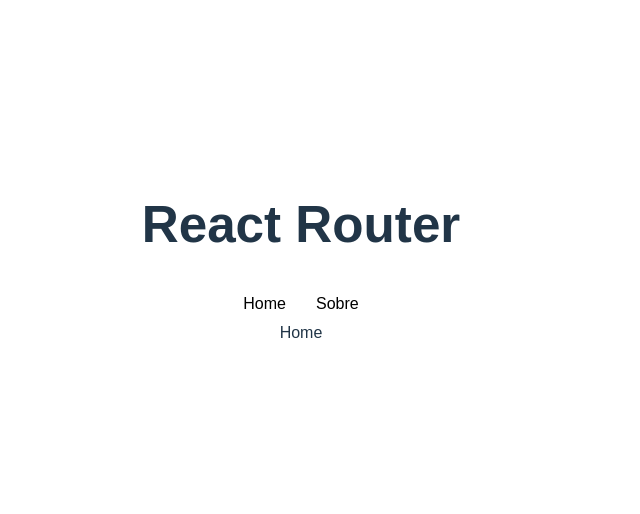
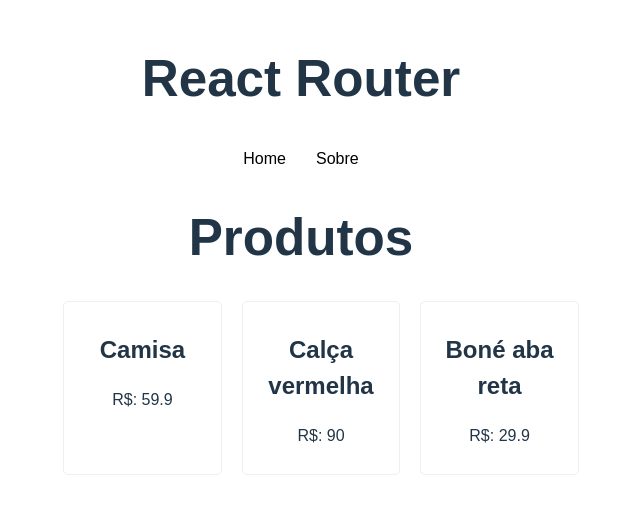
Before and after one commit to thales0591/react-router, a React (Vite) app: page / in a window 1280 px wide. Shown: the part 146-660 px from the top of the page, without its empty margins (339-979 px from the left). Built offline with nearby package versions, Linux system fonts and the light colour scheme; data requests are answered from the project's data file.

Commit message:
feat: add localhost requests to bring products

```diff
--- /dev/null
+++ b/src/hooks/useFetch.jsx
@@ -0,0 +1,109 @@
+import { useEffect, useState } from "react";
+
+// 4 - custom hook
+export const useFetch = (url) => {
+  const [data, setData] = useState(null);
+
+  // 5 - refatorando post
+  const [config, setConfig] = useState(null);
+  const [method, setMethod] = useState(null);
+  const [callFetch, setCallFetch] = useState(false);
+
+  // 6 - estado de loading
+  const [loading, setLoading] = useState(false);
+
+  // 8 - tratando erros
+  const [error, setError] = useState(false);
+
+  // 9 - desafio
+  const [itemId, setItemId] = useState(null);
+
+  const httpConfig = (data, method) => {
+    if (method === "POST") {
+      setConfig({
+        method: "POST",
+        headers: {
+          "Content-Type": "application/json",
+        },
+        body: JSON.stringify(data),
+      });
+
+      setMethod("POST");
+    } else if (method === "DELETE") {
+      setConfig({
+        method: "DELETE",
+        headers: {
+          "Content-Type": "application/json",
+        },
+      });
+
+      setMethod("DELETE");
+      setItemId(data);
+    }
+  };
+
+  useEffect(() => {
+    const fetchData = async () => {
+      // 6 - estado de loading
+      // mudar throttling no network p 3g
+      setLoading(true);
+
+      // 8 - tratando erros
+      try {
+        const res = await fetch(url);
+
+        const json = await res.json();
+
+        setData(json);
+
+        setMethod(null);
+
+        // 8 - tratando erros
+        setError(null);
+      } catch (error) {
+        console.log(error.message);
+
+        setError("Houve um erro ao carregar os dados!");
+      }
+
+      setLoading(false);
+    };
+
+    fetchData();
+  }, [url, callFetch]);
+
+  // 5 - refatorando post
+  useEffect(() => {
+    const httpRequest = async () => {
+      if (method === "POST") {
+        // 7 - loading no post
+        // mudar throttling no network p 3g
+        setLoading(true);
+
+        // 5 - refatorando post
+        let fetchOptions = [url, config];
+
+        const res = await fetch(...fetchOptions);
+
+        const json = await res.json();
+
+        setCallFetch(json);
+        // 9 - desafio
+      } else if (method === "DELETE") {
+        const deleteUrl = `${url}/${itemId}`;
+
+        const res = await fetch(deleteUrl, config);
+
+        const json = await res.json();
+
+        setCallFetch(json);
+      }
+    };
+
+    httpRequest();
+  }, [config]);
+
+  console.log(config);
+
+  return { data, httpConfig, loading, error };
+};
--- a/src/pages/Home.css
+++ b/src/pages/Home.css
@@ -0,0 +1,15 @@
+.products {
+    display: flex;
+    justify-content: center;
+    flex-wrap: wrap;
+  }
+
+  .products li {
+    border: 1px solid #efefef;
+    border-radius: 5px;
+    padding: 10px;
+    text-align: center;
+    list-style: none;
+    margin: 0 10px;
+    width: 25%;
+  }
--- a/src/pages/Home.jsx
+++ b/src/pages/Home.jsx
@@ -1,6 +1,26 @@
+import { Link } from "react-router-dom"
+import { useFetch } from "../hooks/useFetch";
+import './Home.css'
+
 const Home = () => {
+
+  const url = "http://localhost:3000/products"
+
+  const {data: items, loading, error} = useFetch(url)
+
   return (
-    <div>Home</div>
+    <div>
+      <h1>Produtos</h1>
+      {error && <p>{error}</p>}
+      <ul className="products">
+        {items && items.map((item) => (
+          <li key={item.id}>
+            <h2>{item.name}</h2>
+            <p>R$: {item.price}</p>
+          </li>
+        ))}
+      </ul>
+    </div>
   )
 }
 
```
